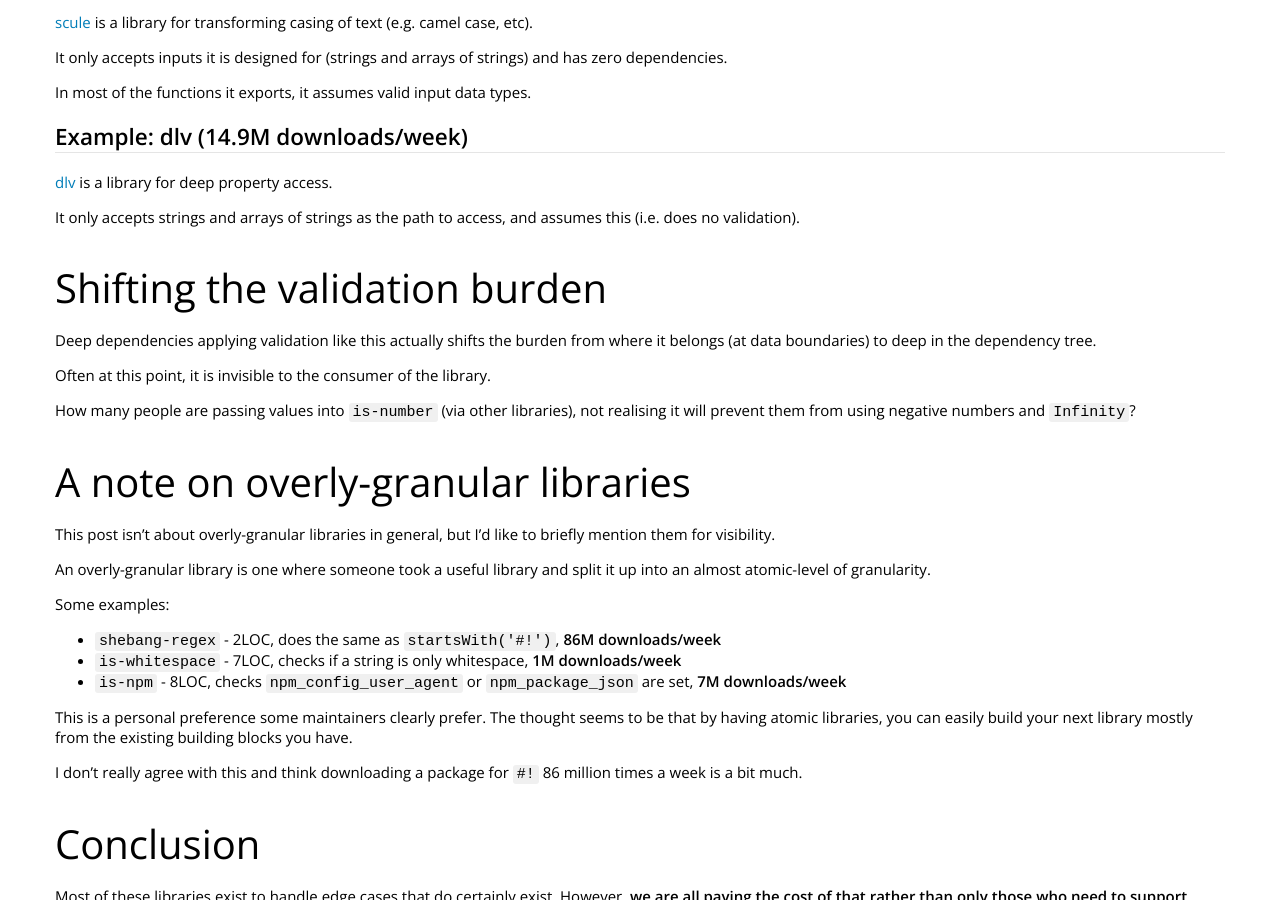
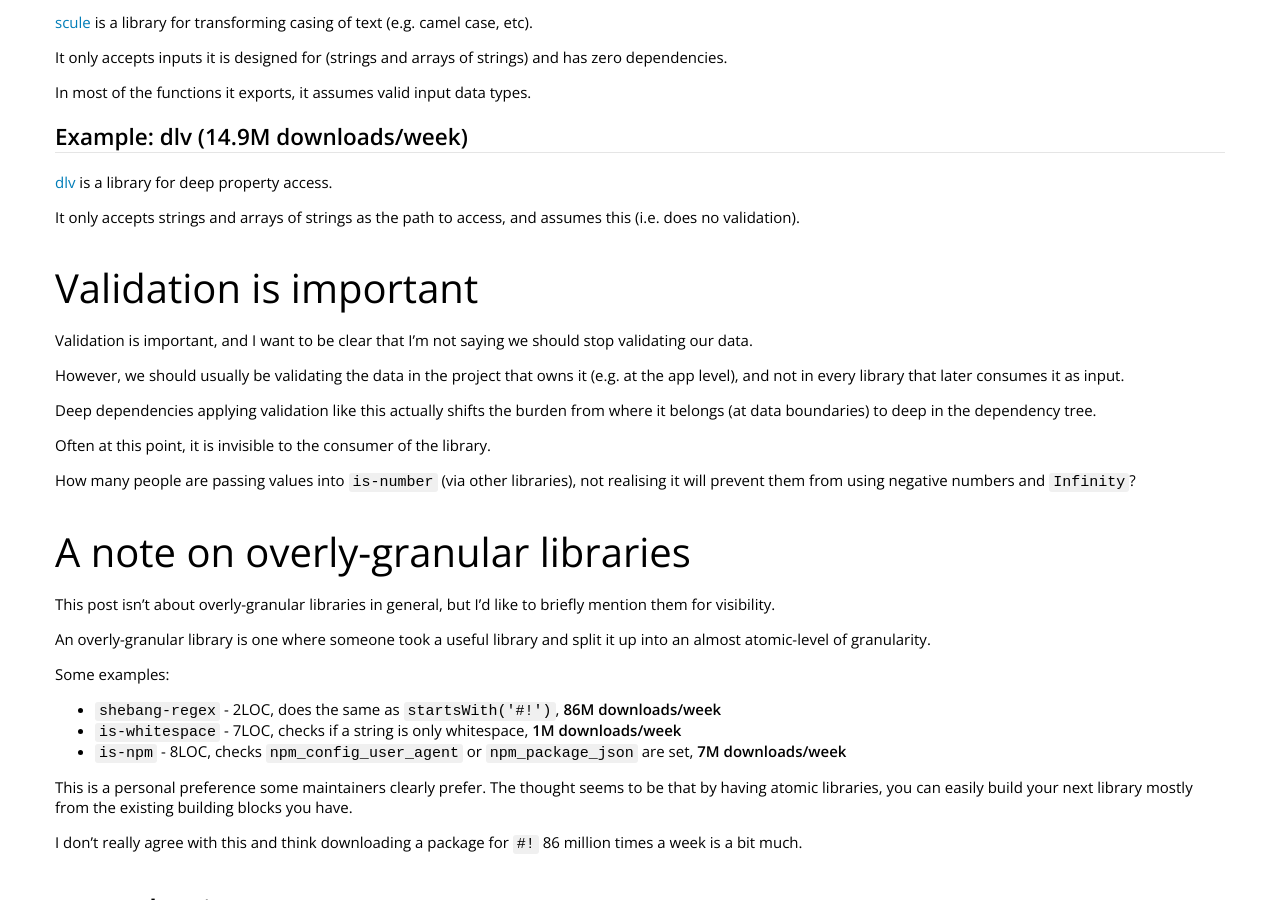
Before and after one commit to 43081j/43081j.github.io, a Jekyll site: the page built from _posts/2025-09-09-overengineering-inputs.md, in a window 1280 px wide and 900 px high, scrolled down 3491 px. Built offline with Jekyll 4.4.1, drawn with Linux system fonts in a browser that asks for light colours; nearby versions of some CDN libraries; comment, search, counter and statistics services are not loaded.

Commit message:
docs: reword validation section

```diff
--- a/_posts/2025-09-09-overengineering-inputs.md
+++ b/_posts/2025-09-09-overengineering-inputs.md
@@ -179,7 +179,11 @@ In most of the functions it exports, it assumes valid input data types.
 
 It only accepts strings and arrays of strings as the path to access, and assumes this (i.e. does no validation).
 
-# Shifting the validation burden
+# Validation is important
+
+Validation is important, and I want to be clear that I'm not saying we should stop validating our data.
+
+However, we should usually be validating the data in the project that owns it (e.g. at the app level), and not in every library that later consumes it as input.
 
 Deep dependencies applying validation like this actually shifts the burden from where it belongs (at data boundaries) to deep in the dependency tree.
 
```
